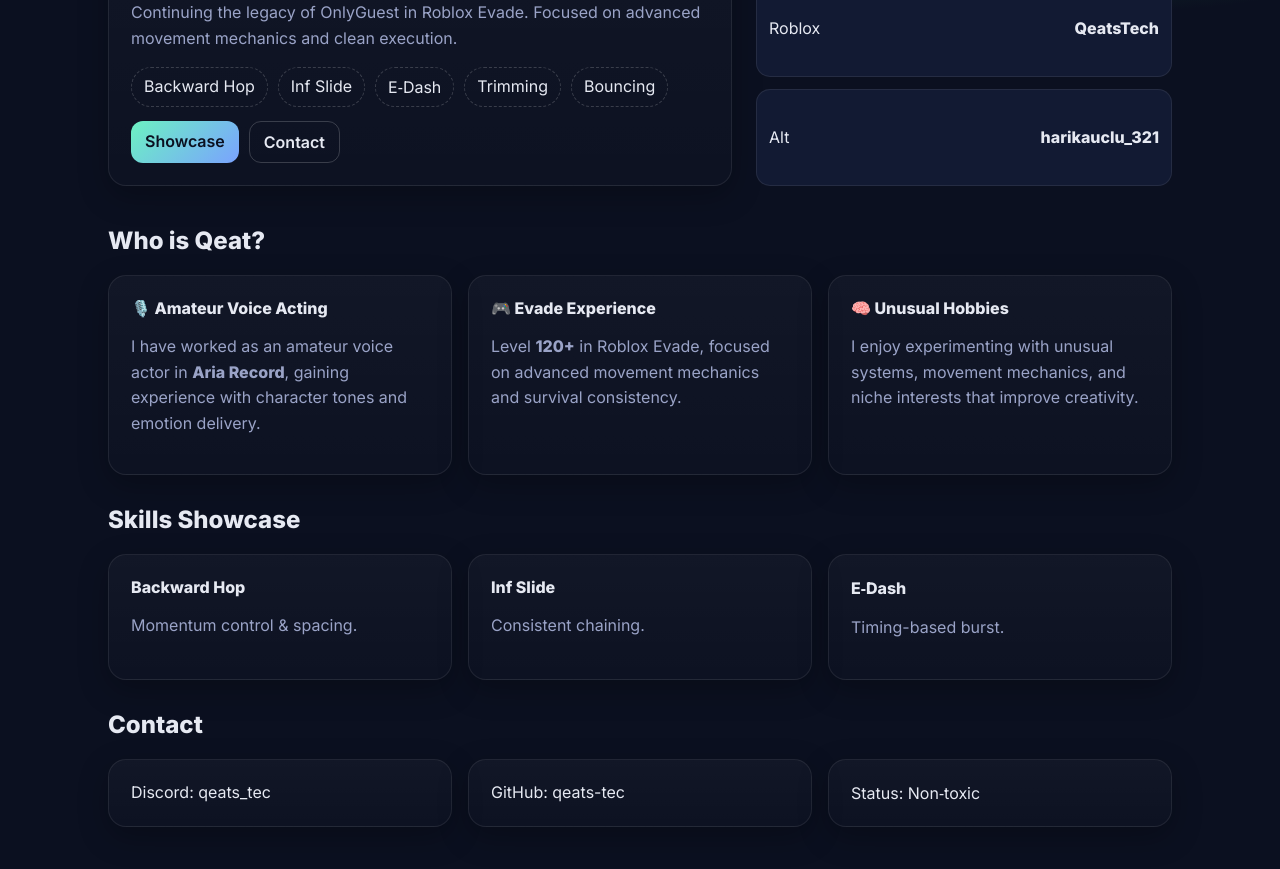
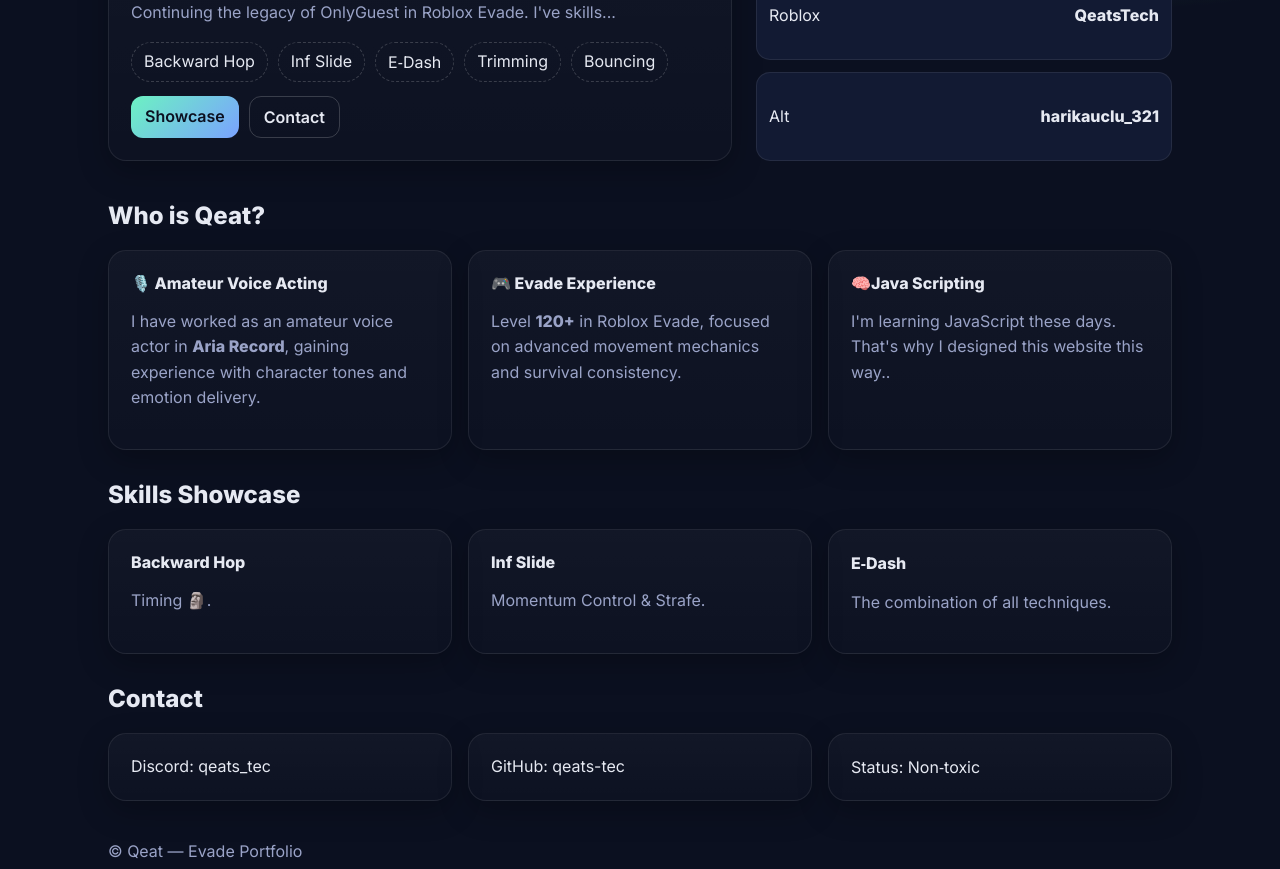
Before and after one commit to qeats-tec/qeats-portfolio, a plain HTML site: page index.html in a window 1280 px wide. Shown: the part 272-1141 px from the top of the page. Drawn offline with Linux system fonts and the light colour scheme.

Commit message:
Update skills and hobbies sections in index.html

```diff
--- a/index.html
+++ b/index.html
@@ -75,7 +75,7 @@
       <div class="card">
         <span class="tag">Roblox Evade</span>
         <h1>Hi, I'm Qeat</h1>
-        <p>Continuing the legacy of OnlyGuest in Roblox Evade. Focused on advanced movement mechanics and clean execution.</p>
+        <p>Continuing the legacy of OnlyGuest in Roblox Evade.  I've skills...</p>
         <div class="skills">
           <div class="chip">Backward Hop</div>
           <div class="chip">Inf Slide</div>
@@ -107,8 +107,8 @@
           <p>Level <b>120+</b> in Roblox Evade, focused on advanced movement mechanics and survival consistency.</p>
         </div>
         <div class="card">
-          <strong>🧠 Unusual Hobbies</strong>
-          <p>I enjoy experimenting with unusual systems, movement mechanics, and niche interests that improve creativity.</p>
+          <strong>🧠Java Scripting</strong>
+          <p>I'm learning JavaScript these days. That's why I designed this website this way..</p>
         </div>
       </div>
     </section>
@@ -116,9 +116,9 @@
     <section id="showcase">
       <h2>Skills Showcase</h2>
       <div class="grid">
-        <div class="card"><strong>Backward Hop</strong><p>Momentum control & spacing.</p></div>
-        <div class="card"><strong>Inf Slide</strong><p>Consistent chaining.</p></div>
-        <div class="card"><strong>E‑Dash</strong><p>Timing-based burst.</p></div>
+        <div class="card"><strong>Backward Hop</strong><p>Timing 🗿.</p></div>
+        <div class="card"><strong>Inf Slide</strong><p>Momentum Control & Strafe.</p></div>
+        <div class="card"><strong>E‑Dash</strong><p>The combination of all techniques.</p></div>
       </div>
     </section>
 
@@ -169,8 +169,8 @@
           <p>Roblox Evade’de <b>120+ seviye</b>. İleri seviye hareket mekanikleri ve istikrarlı hayatta kalma.</p>
         </div>
         <div class="card">
-          <strong>🧠 Garip Hobiler</strong>
-          <p>Alışılmadık sistemler, hareket mekanikleri ve niş alanlarla ilgilenirim. Bu da yaratıcılığımı besler.</p>
+          <strong>🧠Java Scripting</strong>
+          <p>Bu aralar JavaScript öğreniyorum. Bunun sayesinde bu web sitesini tasarladım..</p>
         </div>
       </div>
     </section>
```
